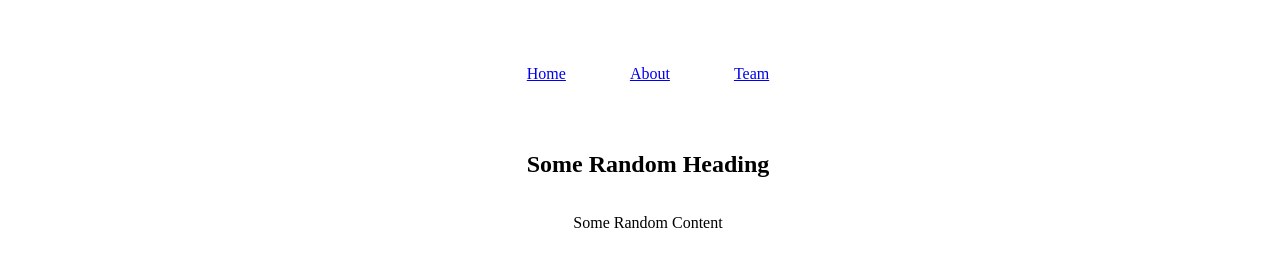
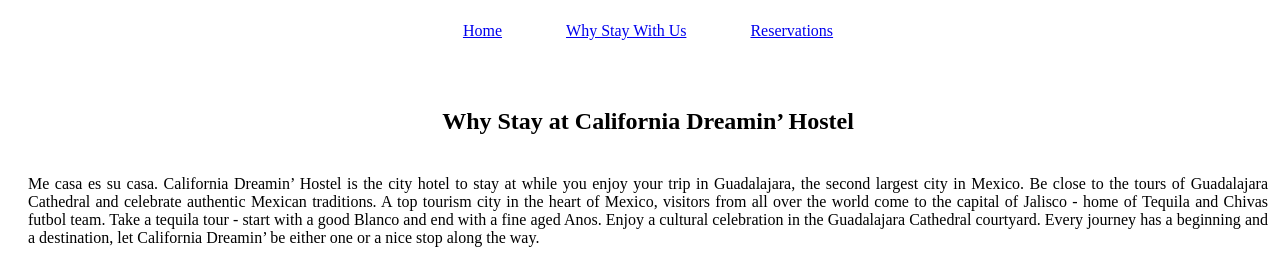
Before and after one commit to stcalica/basicFlaskSites, a Flask app: page / in a window 1280 px wide. Shown: the part 366-634 px from the top of the page. Before the commit the page ends 594 px from the top, so only its background shows below. Run offline with Flask 2, Linux system fonts and the light colour scheme.

Commit message:
just for homework
Change-Id: Idb7d74cba2fa0fcd355b6f73a6119cadbccd2b00

```diff
--- a/app/__init__.py
+++ b/app/__init__.py
@@ -4,7 +4,7 @@
 files = os.listdir(".")
 print files
 
-app = Flask(__name__)
+app = Flask(__name__, static_folder='static')
 
 with open("app/company.config.json", "r") as f:
 	    config = json.load(f)
--- a/app/company.config.json
+++ b/app/company.config.json
@@ -1,4 +1,4 @@
 {
-  "company": "example",
-  "brand_image_url": "http://www.codeisdead.com/img/profile/Kyle.jpg"
+  "company": "California Dreamin' Hostels",
+  "brand_image_url": "./static/images/hostel.jpg"
 }
--- a/app/routes.py
+++ b/app/routes.py
@@ -6,3 +6,11 @@
 @app.route('/')
 def index():
 	return render_template("index.html", company=app.config.company, brand_image_url=app.config.brand_image_url)
+
+@app.route('/contact')
+def contact():
+	return render_template("contact.html", company=app.config.company, brand_image_url=app.config.brand_image_url)
+
+@app.route('/about')
+def about():
+	return render_template("about.html", company=app.config.company, brand_image_url=app.config.brand_image_url)
--- a/app/static/styles/main.css
+++ b/app/static/styles/main.css
@@ -16,6 +16,24 @@
   flex-direction: column;
   align-items: center;
 
+}
+
+.image {
+
+  width: 200px;
+  height: 200px;
+  margin: 10px;
+
+}
+
+.image-container {
+  display: flex;
+  flex-direction: row;
+  align-items: center;
+}
+
+.lead {
+  margin: 20px;
 }
 
 /* Phone Devices */
--- a/app/templates/index.html
+++ b/app/templates/index.html
@@ -1,27 +1,33 @@
 <html>
   <head>
     <meta name="viewport" content="width=device-width, initial-scale=1">
+    <meta name="description" content="City hotel in the center of Guadalajara, Mexico. Only a few blocks away from the historic Guadalajara Cathedral. Tourist friendly destination in the heart of Mexico with available travel guides and year round visitors. Read our hostel reviews!  Me casa su casa.">
+    <meta name="keywords" content=" mexico, jalisco, guadalajara, tequila, hostel, travel, tourism, passport, tours of, authentic mexican, airbnb, hostelworld, su casa, youth hostel, travel guide, destination, book, reservation, journey, traveler, cultural vacation">
+    <meta name="author" content="Kyle Calica">
+    <link rel="icon" href="{{  url_for('static',filename='img/Guadalajara_Cathedral_icon.png') }}">
     <title>{{ company }}</title>
-    <meta >
     <link rel="stylesheet" type= "text/css" href= "{{ url_for('static',filename='styles/main.css') }}">
   </head>
   <body>
     <div id="site-wrapper">
       <div id="heading">
         <div class="brand-head">
-          <h1><img src="{{ brand_image_url }}" alt="brand image" /></h1>
+          <img  src="{{  url_for('static',filename='img/Guadalajara_Cathedral_icon.png') }}" alt="California Dreamin' Hostels" />
         </div>
         <nav>
           <ul class="nav-container" role="navigation">
-            <li class="nav-item"><a href="#">Home</a></li>
-            <li class="nav-item"><a href="#">About</a></li>
-            <li class="nav-item"><a href="#">Team</a></li>
+            <li class="nav-item"><a href="/">Home</a></li>
+            <li class="nav-item"><a href="/about">Why Stay With Us</a></li>
+            <li class="nav-item"><a href="/contact">Reservations</a></li>
           </ul>
         </nav>
       </div>
       <div id="content">
-        <h2 class="main-heading">Some Random Heading</h2>
-        <p class="lead">Some Random Content</p>
+        <h2 class="main-heading">Why Stay at California Dreamin’ Hostel</h2>
+        <p class="lead">Me casa es su casa. California Dreamin’ Hostel is the city hotel to stay at while you enjoy your trip in Guadalajara, the second largest city in Mexico. Be close to the tours of Guadalajara Cathedral and celebrate authentic Mexican traditions. A top tourism city in the heart of Mexico, visitors from all over the world come to the capital of Jalisco - home of Tequila and Chivas futbol team. Take a tequila tour - start with a good Blanco and end with a fine aged Anos. Enjoy a cultural celebration in the Guadalajara Cathedral courtyard. Every journey has a beginning and a destination, let California Dreamin’ be either one or a nice stop along the way.</p>
+        <div class="image-container">
+          <image class="image" src="{{ url_for('static',filename='img/Guadalajara_Cathedral.jpg') }}" alt="Guadalajara Cathedral in the town center"/>
+        </div>
       </div>
     </div>
     </div>
```
Also changed, not shown: docker-compose.yml (+8 -0 lines), 3 other files.
